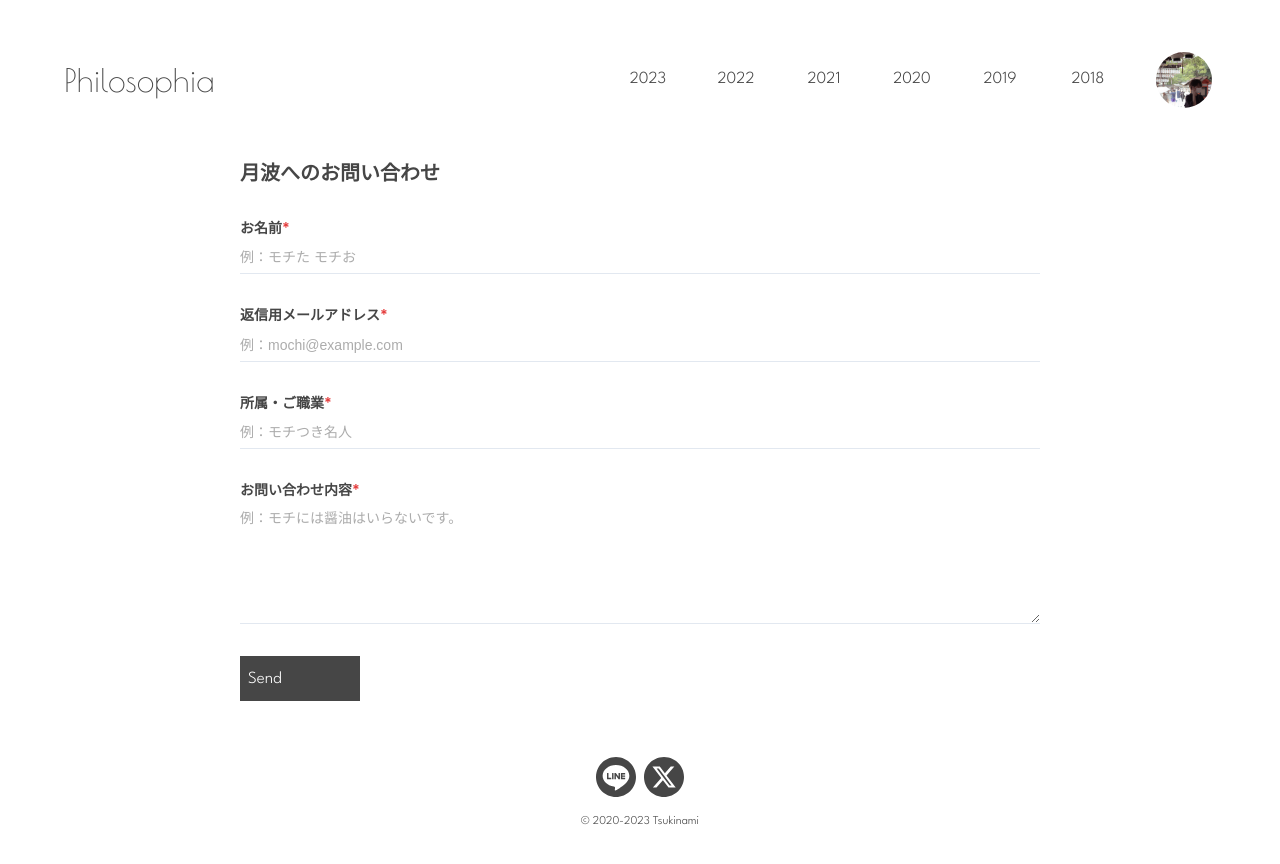
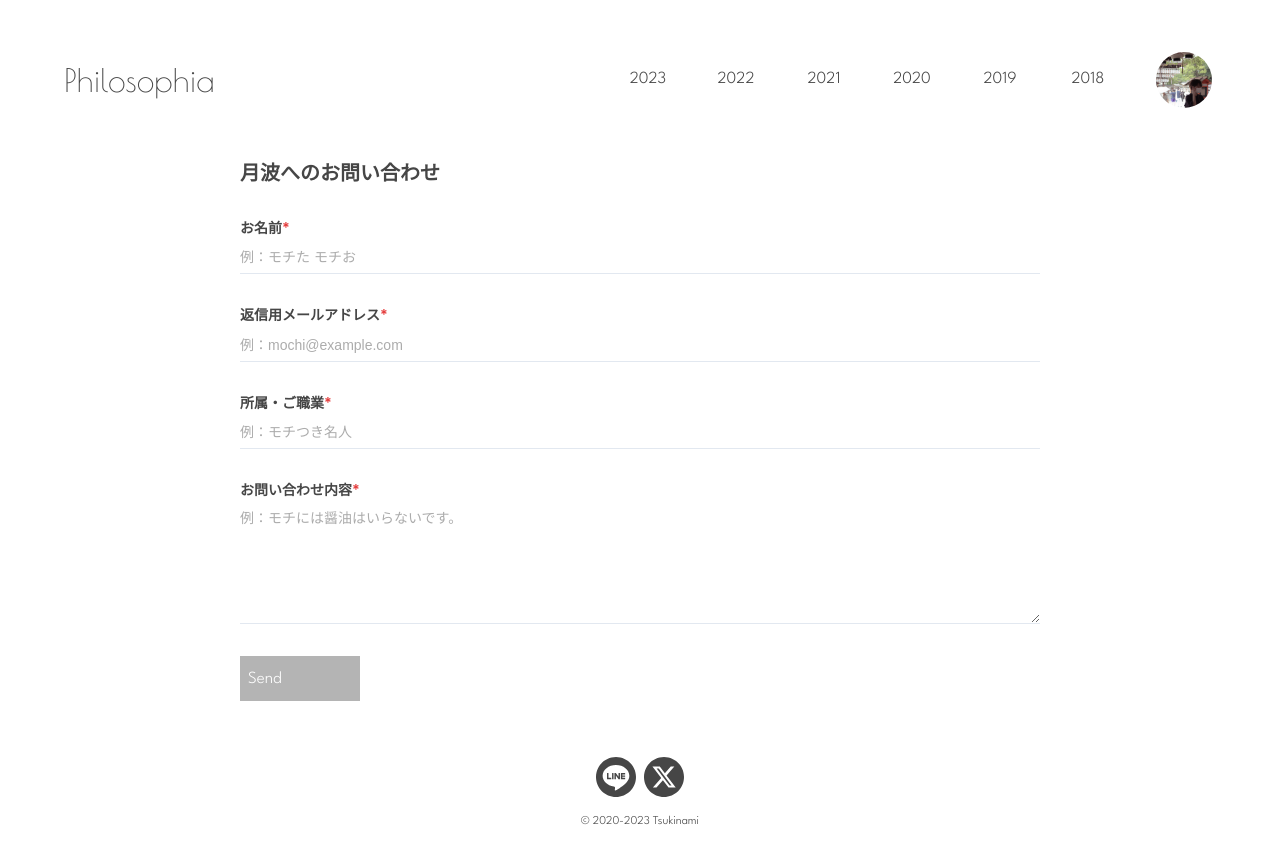
Before and after one commit to p0xyz/philosophia, a Next.js app: page /contact in a window 1280 px wide. Shown: the top 864 px of the page. Built offline with nearby package versions, Linux system fonts and the light colour scheme; no server answers; what microcms-js-sdk would draw is missing.

Commit message:
fix: button 用に flag を保持

```diff
--- a/src/pages/contact/index.tsx
+++ b/src/pages/contact/index.tsx
@@ -34,13 +34,18 @@ const Contact: FC = () => {
   const [isProfessionError, setIsProfessionError] = useState(false);
   const [isContentError, setIsContentError] = useState(false);
 
+  const isButtonDisabled =
+    !name.length ||
+    name.length >= 50 ||
+    !email.length ||
+    !email.match(APP_REGULATION_EMAIL) ||
+    !profession.length ||
+    content.length < 5;
   const [isSubmitting, setIsSubmitting] = useState(false);
   const [isFailed, setIsFailed] = useState(false);
 
   const formPost = async () => {
-    if (isNameError || isEmailError || isProfessionError || isContentError) {
-      return;
-    }
+    if (isButtonDisabled) return;
 
     setIsSubmitting(true);
     setIsFailed(false);
@@ -79,8 +84,7 @@ const Contact: FC = () => {
       type: 'text',
       placeholder: 'モチた モチお',
       onChange: (value) => setName(value),
-      onError: (value) =>
-        setIsNameError(!value.length || value.length >= 50),
+      onError: (value) => setIsNameError(!value.length || value.length >= 50),
       isError: isNameError,
       errorMessage: !name.length
         ? 'お名前の入力は必須です。'
@@ -195,11 +199,7 @@ const Contact: FC = () => {
               opacity={1}
               transition="opacity 0.2s"
               sx={{
-                ...((isNameError ||
-                  isEmailError ||
-                  isProfessionError ||
-                  isContentError ||
-                  isSubmitting) && {
+                ...(isButtonDisabled && {
                   opacity: 0.4,
                   cursor: 'not-allowed',
                 }),
```
